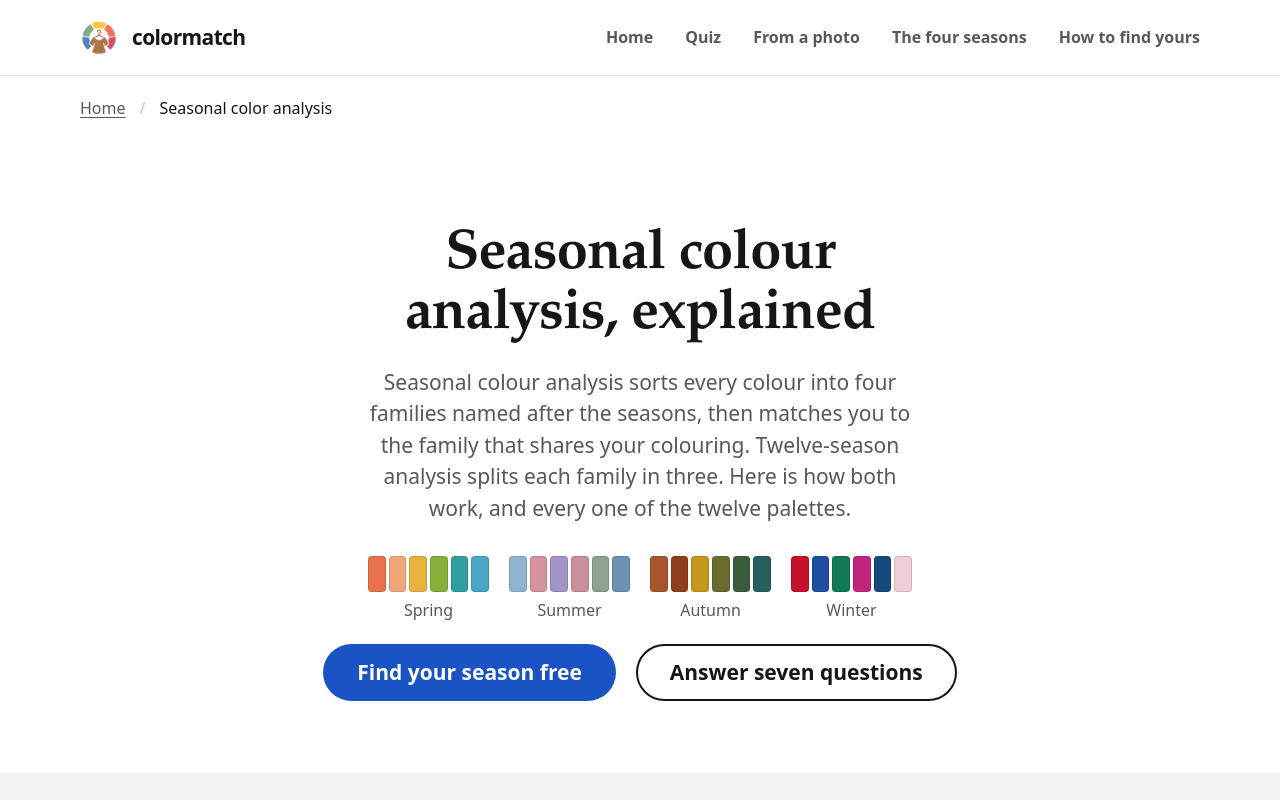
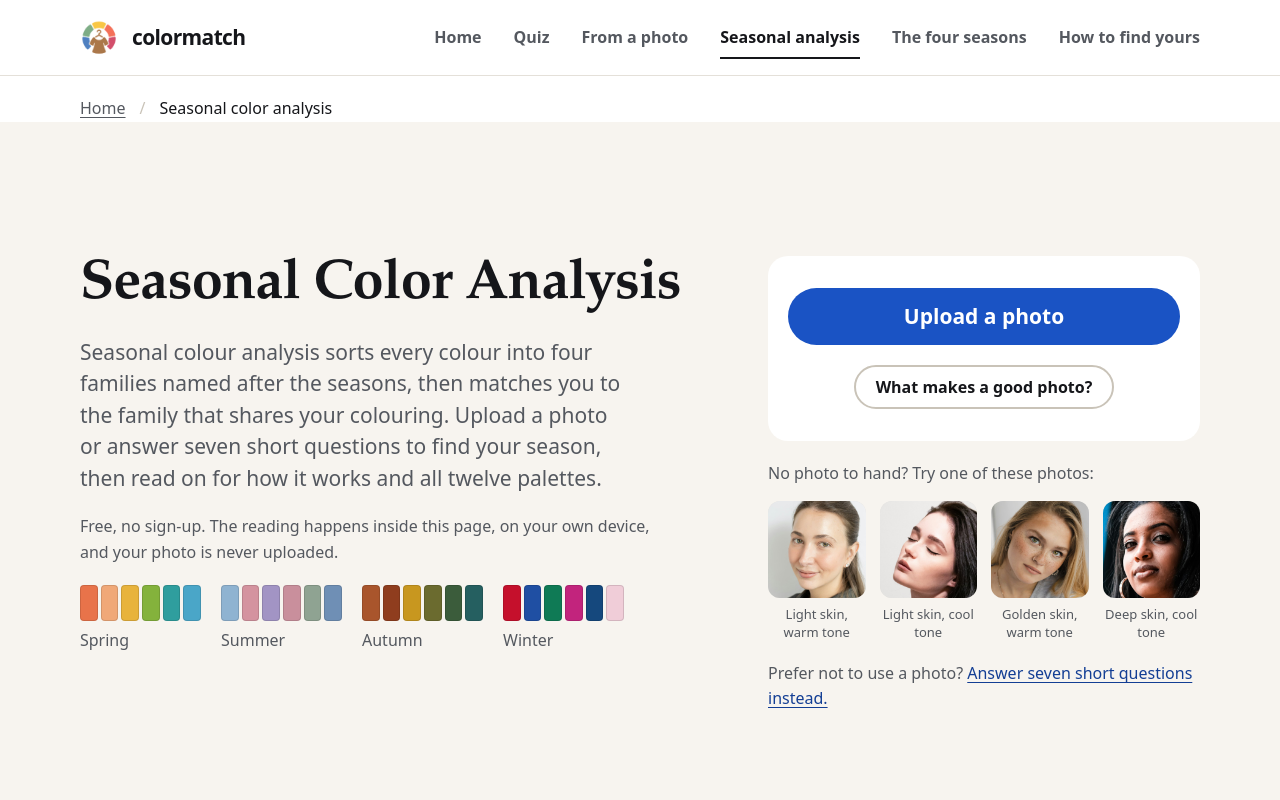
Before and after one commit to Dawidekk523/colormatch, an Astro site: page /seasonal-color-analysis in a window 1280 px wide. Shown: the top 800 px of the page. Built offline with nearby package versions, Linux system fonts and the light colour scheme; Astro itself is replaced by a stand-in of ours.

Commit message:
Put the season finder at the top of the seasonal colour analysis page
The page gets the photo-or-quiz analyzer in its hero, a title and heading that
match the search, and links from the main menu and the home page's seasons
section. The twelve-season guide and FAQ below stay as they were.

Co-Authored-By: Claude Opus 5.5 <noreply@anthropic.com>

```diff
--- a/src/layouts/BaseLayout.astro
+++ b/src/layouts/BaseLayout.astro
@@ -35,6 +35,7 @@ const nav = [
   { href: '/', label: 'Home' },
   { href: '/color-analysis-quiz/', label: 'Quiz' },
   { href: '/color-palette-from-image/', label: 'From a photo' },
+  { href: '/seasonal-color-analysis/', label: 'Seasonal analysis' },
   { href: '/color-seasons/', label: 'The four seasons' },
   { href: '/find-my-color-palette/', label: 'How to find yours' },
 ];
--- a/src/pages/index.astro
+++ b/src/pages/index.astro
@@ -107,7 +107,8 @@ const appSchema = [
         <h2>The four colour seasons, side by side</h2>
         <p>
           Pick a season to see it draped on a photograph, then tap any colour in the palette to try it on. This is a
-          sample result — yours will look the same, with your own season at the top.
+          sample result — yours will look the same, with your own season at the top. How the seasons split into
+          twelve, with every palette, is in the <a href="/seasonal-color-analysis/">seasonal colour analysis guide</a>.
         </p>
       </div>
       <SeasonExplorer client:visible />
--- a/src/pages/seasonal-color-analysis.astro
+++ b/src/pages/seasonal-color-analysis.astro
@@ -1,5 +1,6 @@
 ---
 import BaseLayout from '../layouts/BaseLayout.astro';
+import { Analyzer } from '../components/Analyzer';
 import Faq from '../components/Faq.astro';
 import SeasonStrips from '../components/SeasonStrips.astro';
 import { SEASONS, SEASON_ORDER } from '../lib/seasons-data';
@@ -60,25 +61,30 @@ const faq = [
 ---
 
 <BaseLayout
-  title="Seasonal Color Analysis: The 4 and 12 Seasons | colormatch"
-  description="Seasonal color analysis explained: the three qualities behind every season, all twelve subtypes with their other names, and a free test to find yours."
+  title="Seasonal Color Analysis — Find Your Season Free (Photo or Quiz)"
+  description="Free seasonal color analysis from a photo or seven questions. Find your season, then see all twelve subtypes with their palettes and other names."
   path="/seasonal-color-analysis/"
   crumb="Seasonal color analysis"
   breadcrumbs={[{ name: 'Home', path: '/' }]}
   faq={faq}
 >
-  <section class="hero">
-    <div class="shell hero__inner stack">
-      <h1>Seasonal colour analysis, explained</h1>
-      <p class="lede">
-        Seasonal colour analysis sorts every colour into four families named after the seasons, then
-        matches you to the family that shares your colouring. Twelve-season analysis splits each family in
-        three. Here is how both work, and every one of the twelve palettes.
-      </p>
-      <div class="hero__strips"><SeasonStrips /></div>
-      <div class="cluster">
-        <a class="btn btn--primary" href="/">Find your season free</a>
-        <a class="btn btn--secondary" href="/color-analysis-quiz/">Answer seven questions</a>
+  <section class="hero hero--split">
+    <div class="shell hero__inner">
+      <div class="hero__words stack">
+        <h1>Seasonal Color Analysis</h1>
+        <p class="lede">
+          Seasonal colour analysis sorts every colour into four families named after the seasons, then
+          matches you to the family that shares your colouring. Upload a photo or answer seven short
+          questions to find your season, then read on for how it works and all twelve palettes.
+        </p>
+        <p class="hero__aside">
+          Free, no sign-up. The reading happens inside this page, on your own device, and your photo is
+          never uploaded.
+        </p>
+        <SeasonStrips />
+      </div>
+      <div class="hero__tool">
+        <Analyzer client:load />
       </div>
     </div>
   </section>
--- a/src/styles/app.css
+++ b/src/styles/app.css
@@ -2311,7 +2311,3 @@
   font-size: var(--step--1);
   color: var(--ink-soft);
 }
-
-.hero__strips .strips {
-  margin-inline: auto;
-}
```
Also changed, not shown: CHANGELOG.md.
